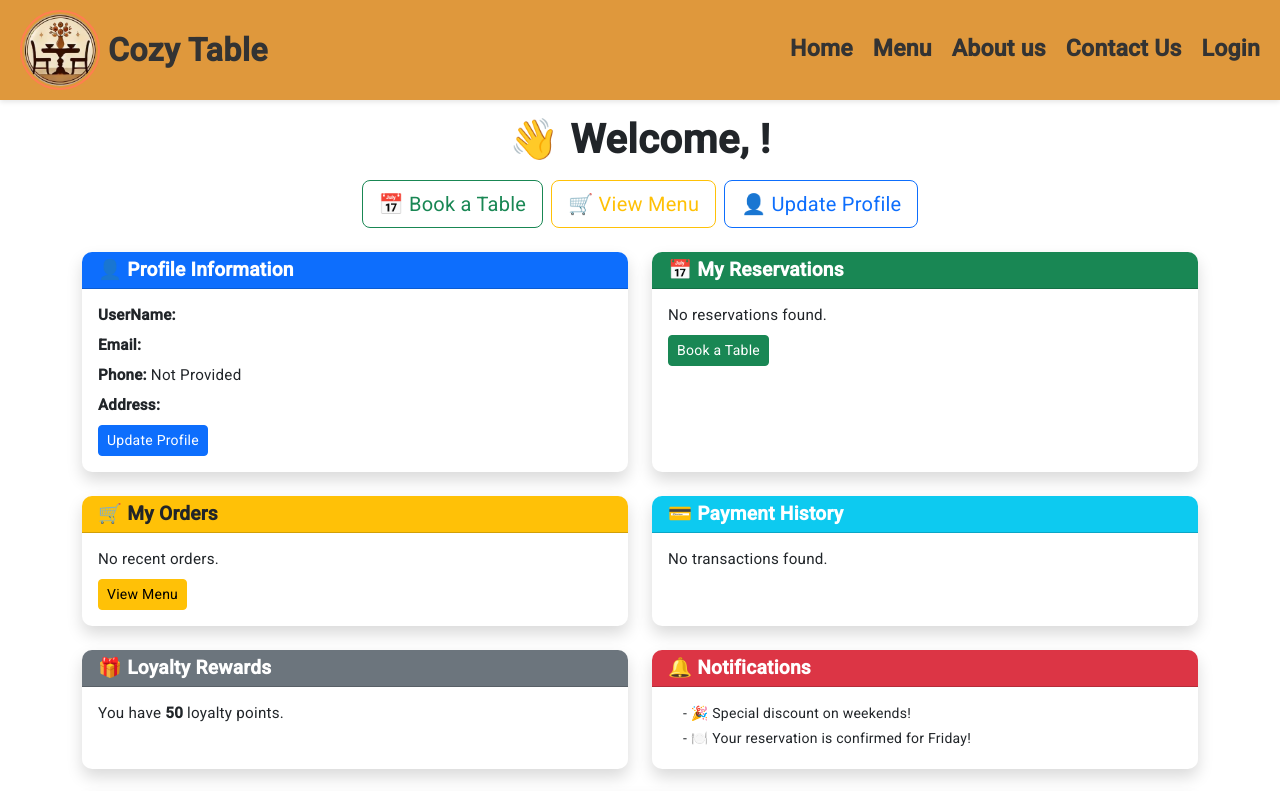
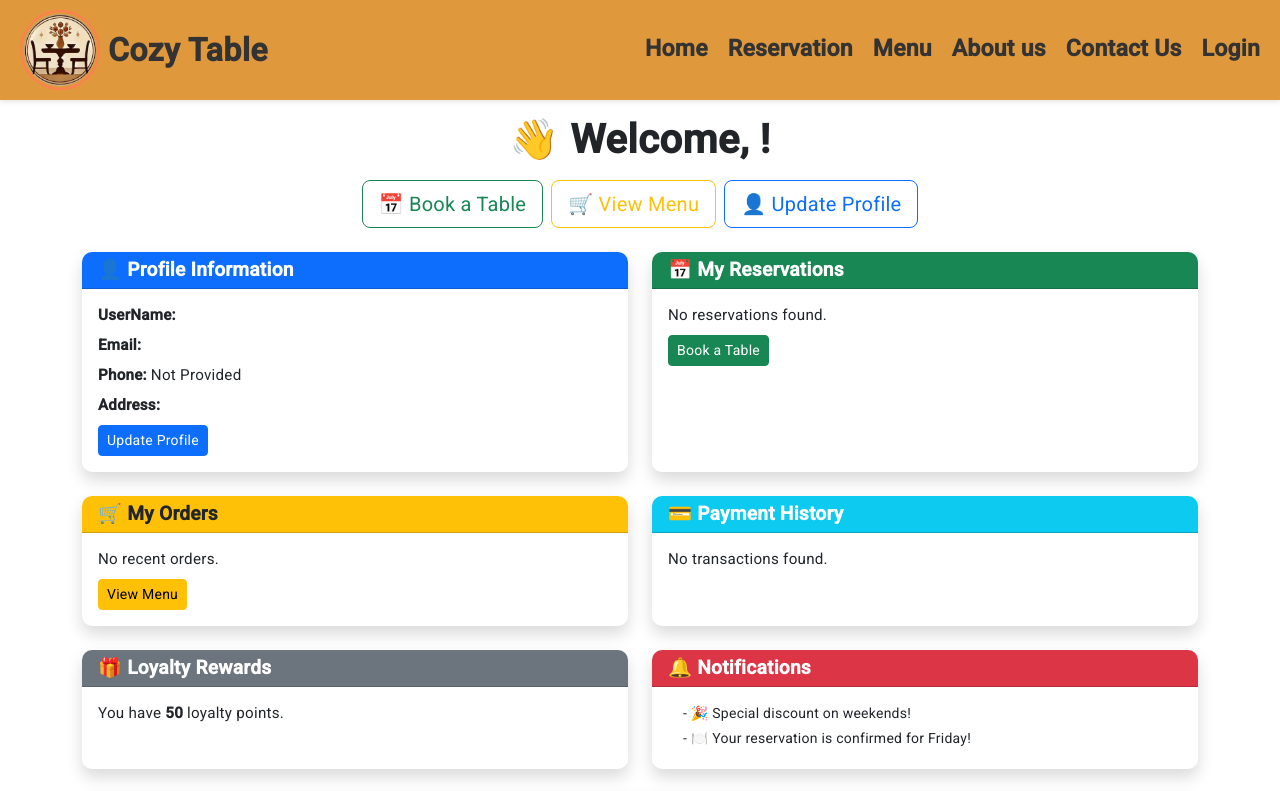
Before and after one commit to springboardmentor417/TheCozyTableRestaurant, an Angular app: page /userWelcome in a window 1280 px wide. Shown: the top 791 px of the page. Built offline with nearby package versions, Linux system fonts and the light colour scheme.

Commit message:
changed ui

```diff
--- a/src/app/User profile -authentication/components/header/header.component.html
+++ b/src/app/User profile -authentication/components/header/header.component.html
@@ -10,6 +10,7 @@
     <!-- Navigation Links -->
     <ul class="nav-links">
         <li><a routerLink="/Home">Home</a></li>
+        <li><a routerLink="/reservation">Reservation</a></li>
         <li><a routerLink="/Home">Menu</a></li>
         <li><a routerLink="/Home">About us</a></li>
         <li><a routerLink="/Home">Contact Us</a></li>
--- a/src/app/User profile -authentication/components/user-welcome/user-welcome.component.html
+++ b/src/app/User profile -authentication/components/user-welcome/user-welcome.component.html
@@ -38,7 +38,7 @@
         <div class="card-header bg-success text-white">📅 My Reservations</div>
         <div class="card-body">
           <p *ngIf="reservations?.length === 0">No reservations found.</p>
-          <a routerLink="/book-table" class="btn btn-success btn-sm">Book a Table</a>
+          <a routerLink="/reservation" class="btn btn-success btn-sm">Book a Table</a>
         </div>
       </div>
     </div>
```
